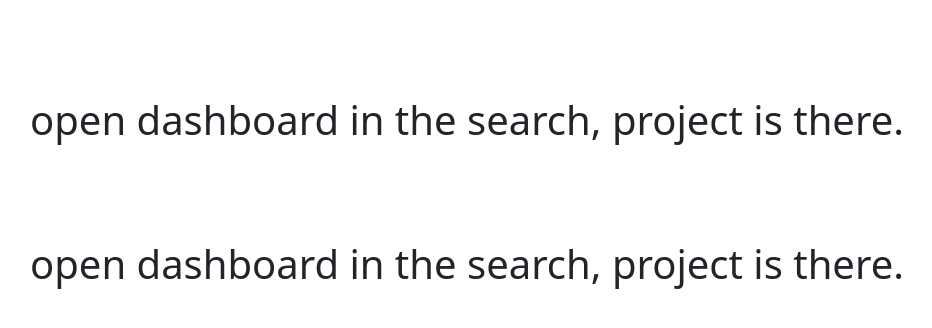
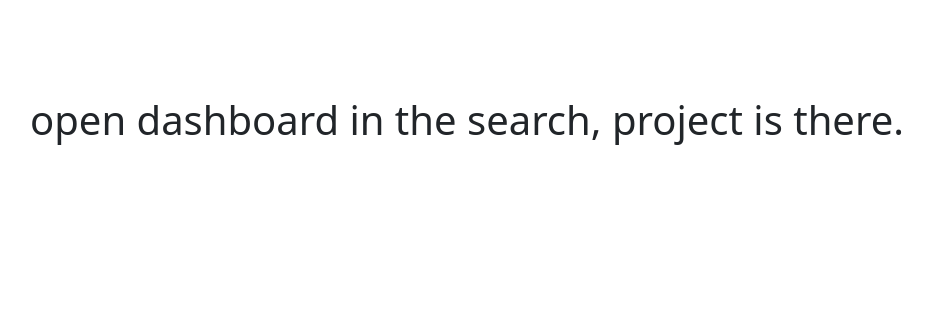
Before and after one commit to Ali-Raza-Gill/Hackathon, a React (Create React App) app: page / in a window 1280 px wide. Shown: the top 328 px of the page, without its empty margins (173-1105 px from the left). Built offline with nearby package versions, Linux system fonts and the light colour scheme.

Commit message:
small changes occures

```diff
--- a/src/Pages/Frontend/Home/Home.jsx
+++ b/src/Pages/Frontend/Home/Home.jsx
@@ -6,7 +6,7 @@ export default function Home() {
       <div className="row">
         <div className="col">
           <h1 className='text-center mt-5 pt-5'>open dashboard in the search, project is there.</h1>
-          <h1 className='text-center mt-5 pt-5'>open dashboard in the search, project is there.</h1>
+
         </div>
       </div>
     </div>
```
